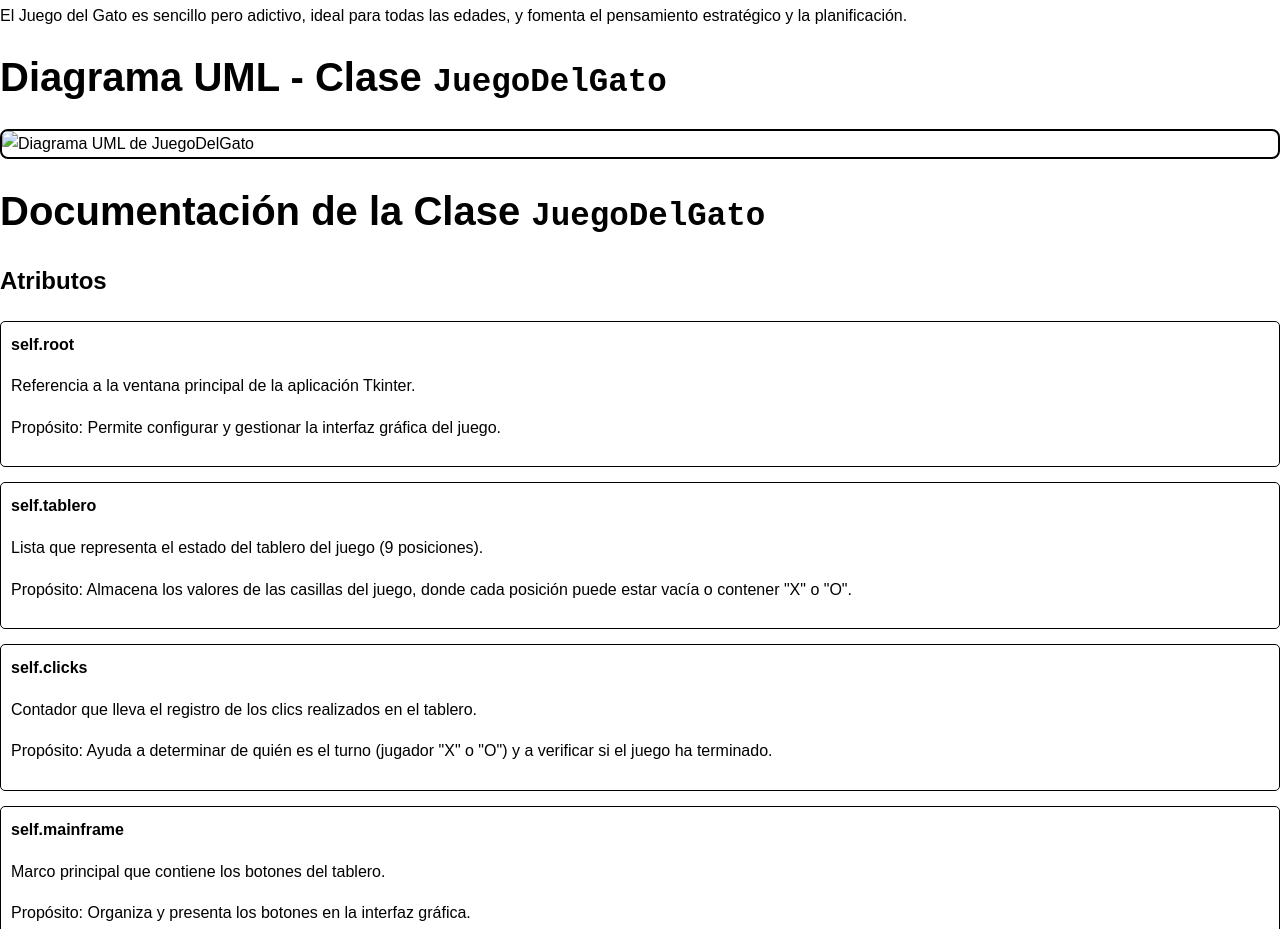
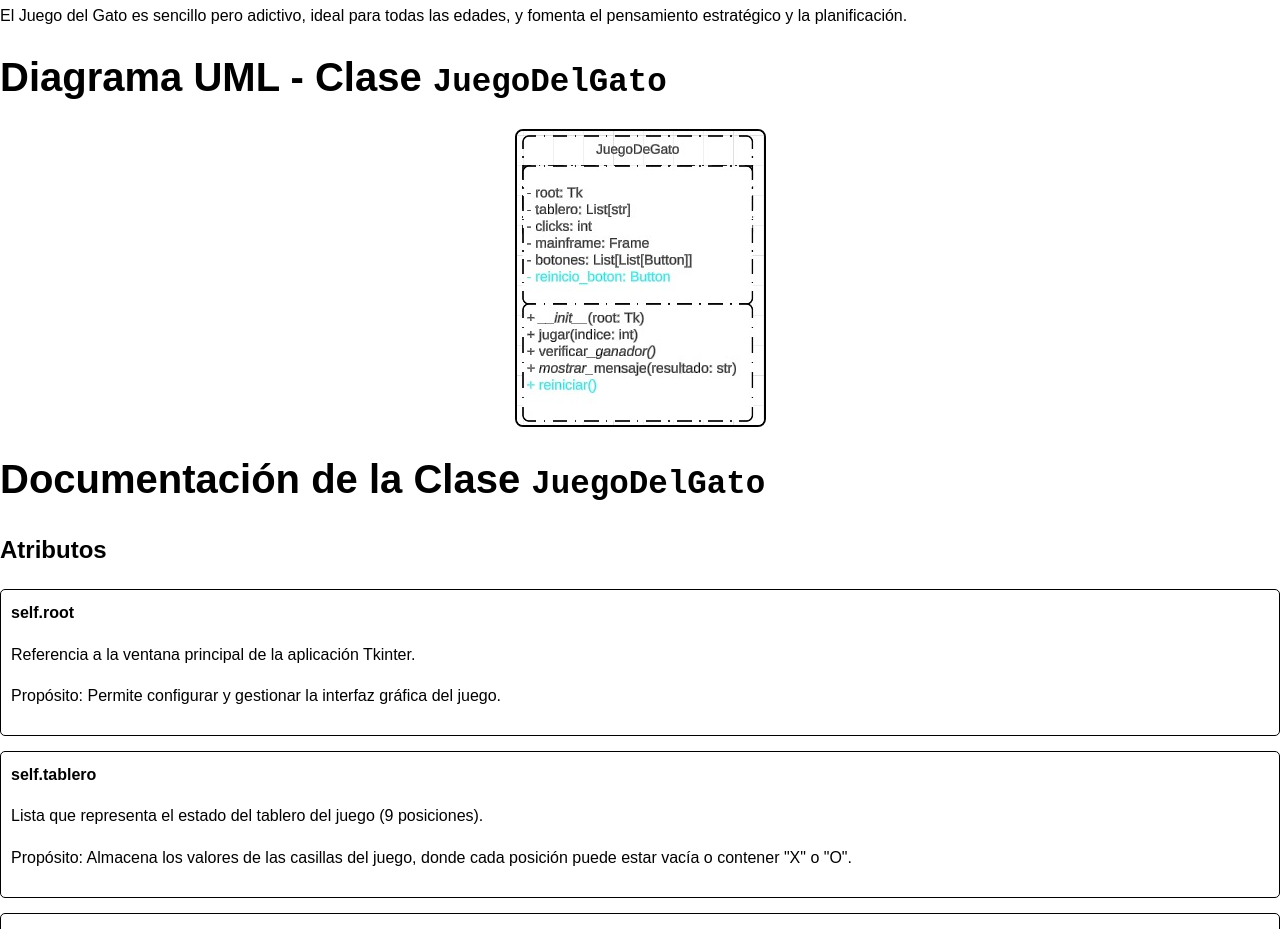
Before and after one commit to AnahiCornejo/GatoGame, a plain HTML site: page index.html in a window 1280 px wide. Shown: the part 935-1864 px from the top of the page. Drawn offline with Linux system fonts and the light colour scheme.

Commit message:
Diagrama

```diff
--- a/index.html
+++ b/index.html
@@ -107,7 +107,7 @@
 <p>El Juego del Gato es sencillo pero adictivo, ideal para todas las edades, y fomenta el pensamiento estratégico y la planificación.</p>
 
 <h1>Diagrama UML - Clase <code>JuegoDelGato</code></h1>
-<img src="Diagrama.jpg" alt="Diagrama UML de JuegoDelGato">
+<img src="diagrama.jpg" alt="Diagrama UML de JuegoDelGato">
 
 <h1>Documentación de la Clase <code>JuegoDelGato</code></h1>
 
```
Also changed, not shown: diagrama.jpg (added).
